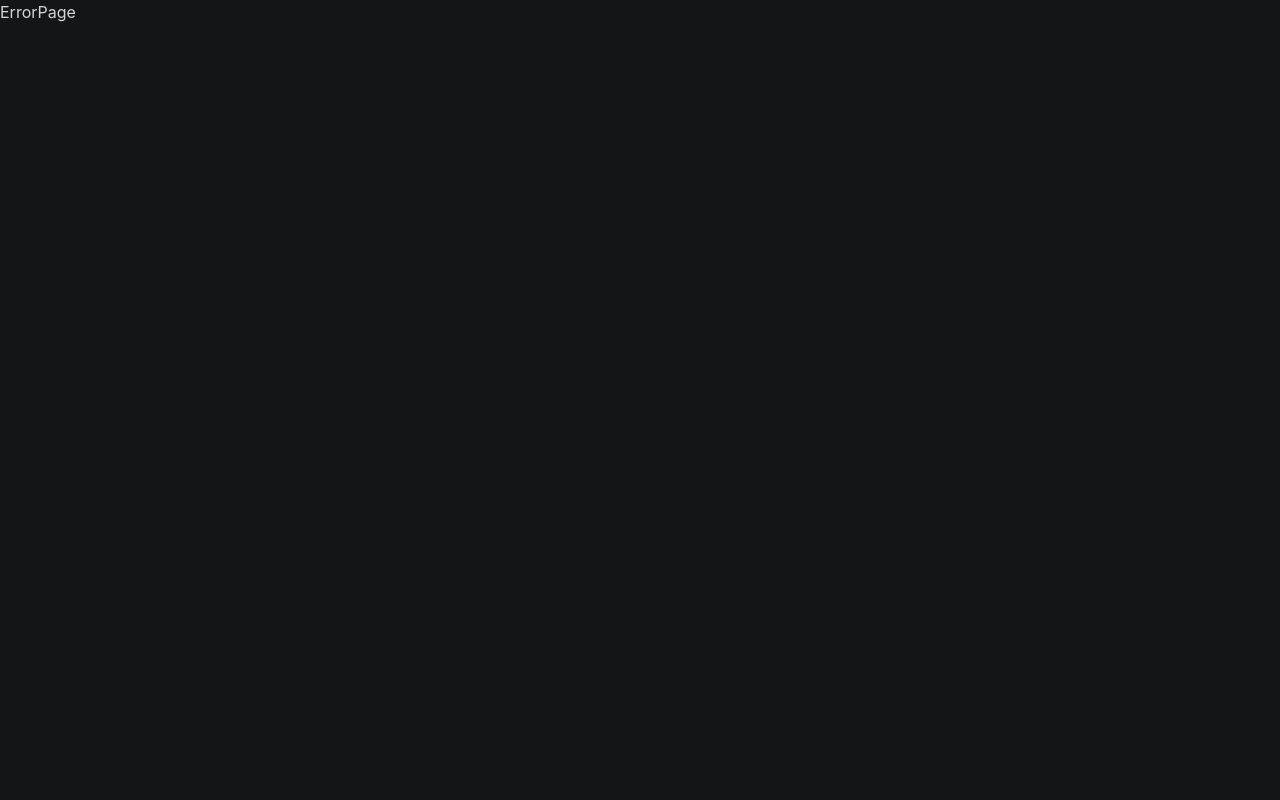
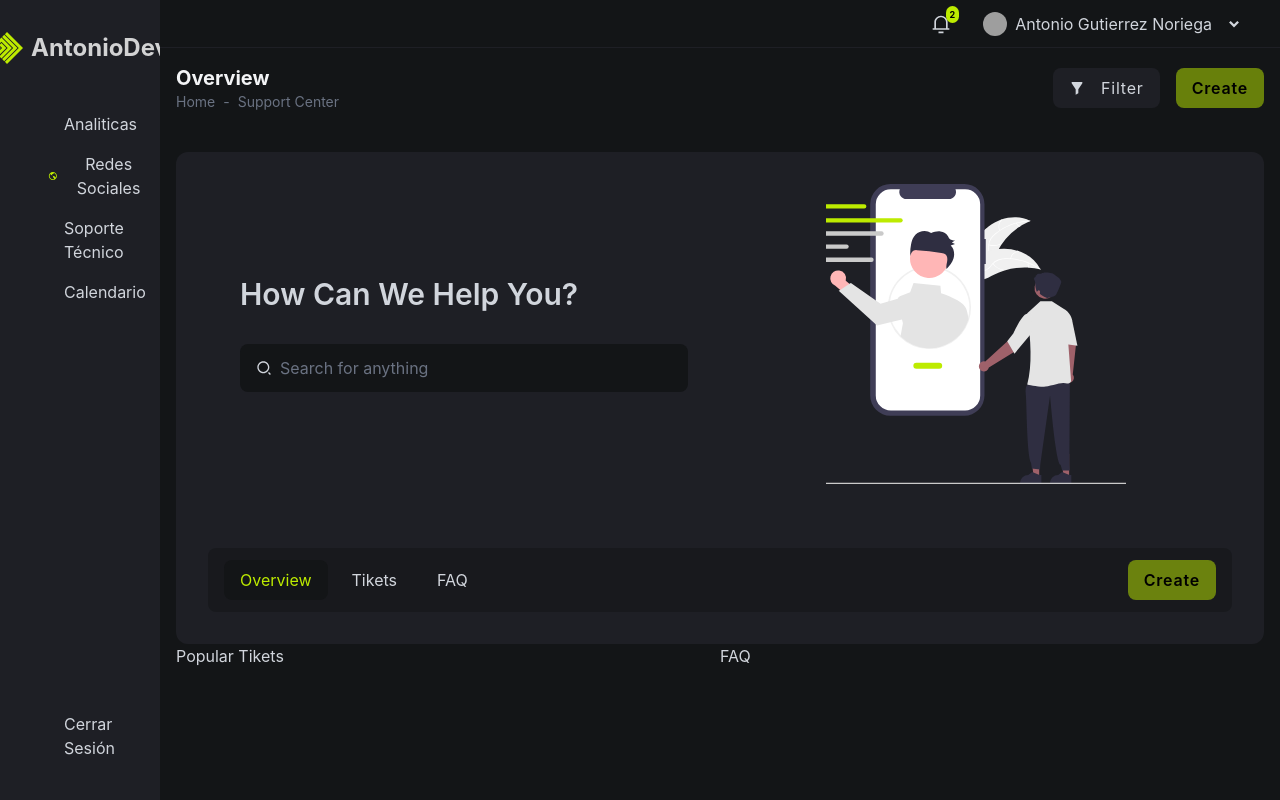
Before and after one commit to antoniogn-dev/dashboard-plantilla, a React (Vite) app: page /tikets in a window 1280 px wide. Built offline with nearby package versions, Linux system fonts and the light colour scheme; grey boxes are pictures that could not be loaded.

Commit message:
inicio pag. soporte 03/07/2026

```diff
--- a/src/App.tsx
+++ b/src/App.tsx
@@ -14,6 +14,7 @@ import ChatPage from "./pages/admin/Chat"
 import ErrorPage from "./pages/ErrorPage"
 import ForgetPassword from "./pages/auth/ForgetPassword"
 import Profile from "./pages/admin/Profile"
+import Tikets from "./pages/admin/Tikets"
 
 
 const App = () => {
@@ -29,6 +30,7 @@ const App = () => {
           <Route index element={<HomePage />} />
           <Route path="chat" element={<ChatPage />} />
           <Route path="perfil" element={<Profile />} />
+          <Route path="tikets" element={<Tikets />} />
         </Route>
 
         <Route path="*" element={<ErrorPage />} />
--- a/src/components/Sidebar.tsx
+++ b/src/components/Sidebar.tsx
@@ -51,7 +51,7 @@ const Sidebar = () => {
                         </li>
 
                         <li>
-                            <Link to="/" className="flex items-center gap-4 py-2 px-4 rounded-lg hover:bg-secondary-900 transition-colors"><RiHeadphoneLine className="text-primary" /> Soporte Técnico</Link>
+                            <Link to="/tikets" className="flex items-center gap-4 py-2 px-4 rounded-lg hover:bg-secondary-900 transition-colors"><RiHeadphoneLine className="text-primary" /> Soporte Técnico</Link>
                         </li>
 
                         <li>
--- /dev/null
+++ b/src/pages/admin/Tikets.tsx
@@ -0,0 +1,85 @@
+import { Link } from "react-router-dom"
+import { RiFilter2Fill, RiSearch2Line } from "react-icons/ri"
+import { Tab, TabGroup, TabList, TabPanel, TabPanels } from '@headlessui/react'
+
+const Tikets = () => {
+    return (
+        <div>
+            {/* title */}
+            <div className="flex items-center justify-between gap-y-4 mb-10">
+                <div>
+                    <h1 className="font-bold text-gray-100 text-xl">Overview</h1>
+                    <div className="flex items-center gap-2 text-sm text-gray-500">
+                        <Link to="/" className="hover:text-primary transition-colors">Home</Link>
+                        <span> - </span>
+                        <span>Support Center</span>
+                    </div>
+                </div>
+                <div className="flex gap-4">
+                    <button className="bg-secondary-100 flex items-center gap-4 py-2 px-4 rounded-lg hover:bg-gray-600 hover:text-primary transition-colors cursor-pointer tracking-wider">
+                        <RiFilter2Fill />
+                        Filter
+                    </button>
+                    <button className="bg-primary/50 text-black font-semibold tracking-wider flex items-center gap-4 py-2 px-4 rounded-lg hover:bg-gray-600 hover:text-primary transition-colors cursor-pointer">
+                        Create
+                    </button>
+                </div>
+
+            </div>
+
+            {/* Portada */}
+            <div className="bg-secondary-100 p-8 rounded-tr-xl rounded-tl-xl grid grid-cols-1 md:grid-cols-2 items-center">
+
+                <div className="p-8">
+                    <h1 className="text-3xl mb-8 font-semibold">How Can We Help You?</h1>
+                    <form action="" className="">
+                        <div className="relative">
+                            <RiSearch2Line className="absolute top-1/2 -translate-y-1/2 left-4" />
+                            <input type="text" className="bg-secondary-900 outline-none py-3 pr-4 pl-10 rounded-lg placeholder:text-gray-500 w-full" placeholder="Search for anything" />
+                        </div>
+                    </form>
+                </div>
+
+                <div className="flex justify-center">
+                    <img src="portada.svg" alt="portada" className="size-75 object-cover" />
+                </div>
+
+            </div>
+
+            <TabGroup>
+                <div className="bg-secondary-100 p-8 rounded-br-xl rounded-bl-xl flex items-center justify-between">
+                    <TabList className="flex items-center justify-between gap-2 bg-secondary-900/50 py-3 px-4 rounded-lg w-full">
+                        <div className="flex items-center gap-2">
+                            <Tab className="data-selected:bg-secondary-900 data-selected:text-primary py-2 px-4 rounded-lg hover:bg-secondary-900 hover:text-gray-100 transition-colors outline-none">Overview</Tab>
+                            <Tab className="data-selected:bg-secondary-900 data-selected:text-primary py-2 px-4 rounded-lg hover:bg-secondary-900 hover:text-gray-100 transition-colors outline-none">Tikets</Tab>
+                            <Tab className="data-selected:bg-secondary-900 data-selected:text-primary py-2 px-4 rounded-lg hover:bg-secondary-900 hover:text-gray-100 transition-colors outline-none">FAQ</Tab>
+                        </div>
+                        <div>
+                            <button className="bg-primary/50 text-black font-semibold tracking-wider flex items-center gap-4 py-2 px-4 rounded-lg hover:bg-gray-600 hover:text-primary transition-colors cursor-pointer">
+                                Create
+                            </button>
+                        </div>
+                    </TabList>
+
+
+                </div>
+                <TabPanels>
+                    <TabPanel>
+                        <div className="grid grid-cols-1 md:grid-cols-2">
+                            <div>
+                                Popular Tikets
+                            </div>
+                            <div>
+                                FAQ
+                            </div>
+                        </div>
+                    </TabPanel>
+                    <TabPanel>Content 2</TabPanel>
+                    <TabPanel>Content 3</TabPanel>
+                </TabPanels>
+            </TabGroup>
+
+        </div>
+    )
+}
+export default Tikets
```
Also changed, not shown: public/portada.svg (added).
